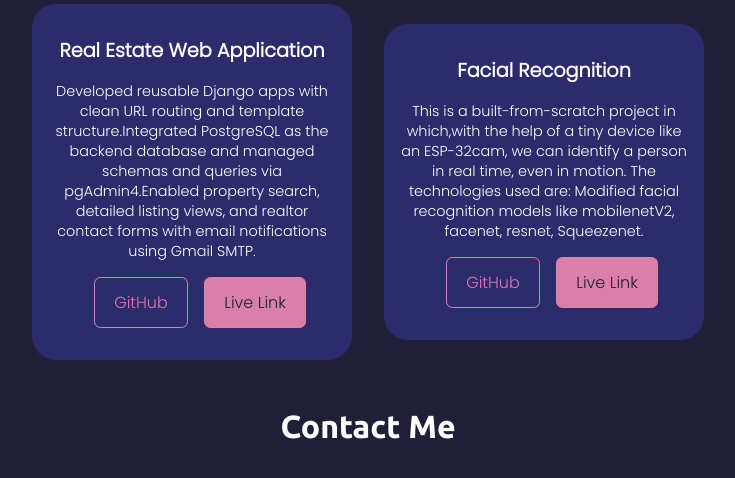
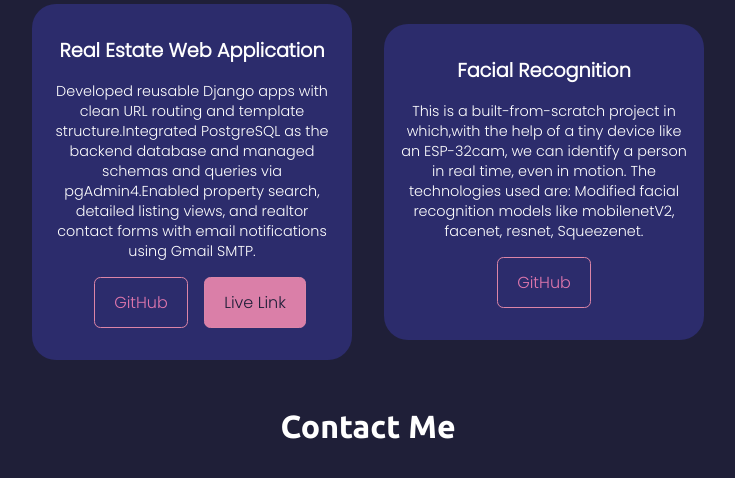
Before and after one commit to nokib-101/Portfolio-Website, a Django app: page / in a window 1280 px wide. Shown: the part 2358-2836 px from the top of the page, without its empty margins (272-1007 px from the left). Run offline with Django 5.2, Linux system fonts and the light colour scheme; some libraries are stand-ins or nearby versions.

Commit message:
Updated a file

```diff
--- a/Base/templates/home.html
+++ b/Base/templates/home.html
@@ -44,7 +44,7 @@
                 <h6 class="popinss"> Hi , i'm </h6>
                 <h1 class="t-white"> Shahed Pervez Nokib </h1>
                 <h4 class="popinss"> Aspiring Software Engineer</h4>
-                <a href="{% static 'pdf/nokib.pdf' %}" target="_blank">
+                <a href="{% static 'pdf/cv.pdf' %}" target="_blank">
                     <button class="btn popinss"> Resume </button>
                 </a>
                 <a class="btn live popinss" id="hireme" href=""
@@ -132,8 +132,6 @@
                 <div class="buttons flex s-around">
                     <a href="" target="_blanks"
                         class="btn mx-1 m-top">GitHub</a>
-                    <a href="#" target="_blanks" class="btn m-top live">Live
-                        Link</a>
                 </div>
             </div>
          </div>
```
Also changed, not shown: 2 other files.
